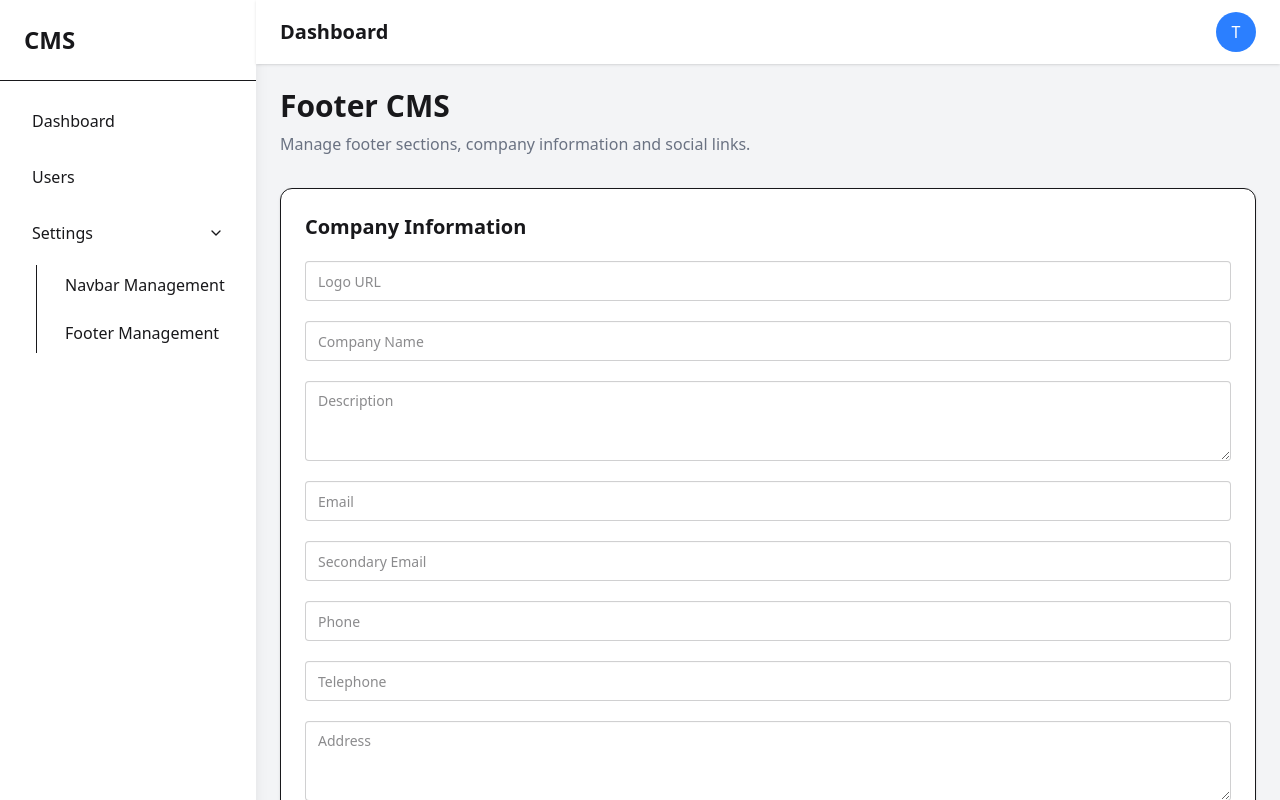
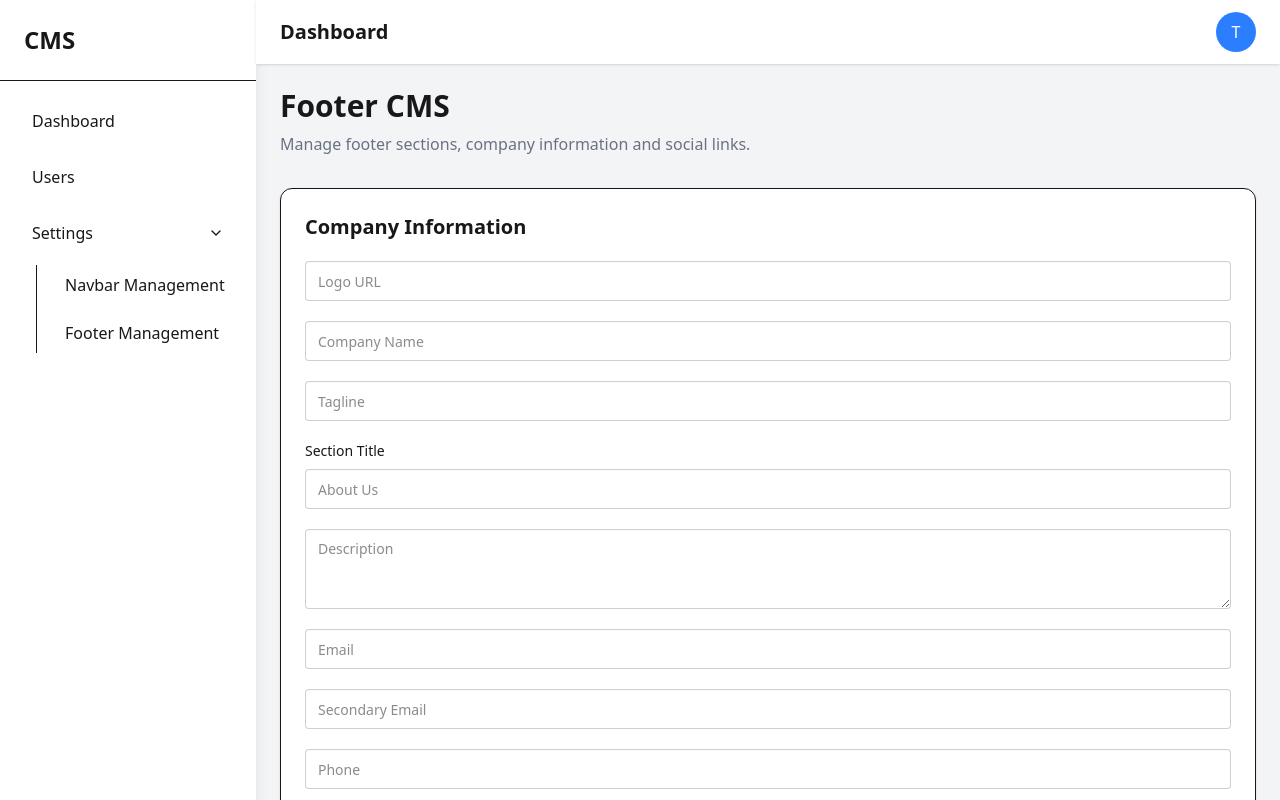
Before and after one commit to NourobaSultana/car-services, a Next.js app: page /dashboard/settings/cms/footer in a window 1280 px wide. Shown: the top 800 px of the page. Built offline with nearby package versions, Linux system fonts and the light colour scheme; no server answers; the database is empty.

Commit message:
done just all footer cms

```diff
--- a/src/Components/shared/Footer.jsx
+++ b/src/Components/shared/Footer.jsx
@@ -88,7 +88,9 @@ export default async function Footer() {
         <div className="mt-20 grid grid-cols-1 gap-10 md:grid-cols-2 lg:grid-cols-4 items-start">
           {/* About */}
           <div>
-            <h3 className="text-2xl font-bold  tracking-wide">About Us</h3>
+            <h3 className="text-2xl font-bold  tracking-wide">
+              {footer.companyInfo.title}
+            </h3>
 
             <div className="mt-3 mb-7 h-[3px] w-16 rounded-full bg-gradient-to-r from-white to-white/20"></div>
 
--- a/src/app/dashboard/settings/cms/footer/company/actions/updateCompanyInfo.js
+++ b/src/app/dashboard/settings/cms/footer/company/actions/updateCompanyInfo.js
@@ -14,6 +14,8 @@ export async function updateCompanyInfo(data) {
           companyInfo: {
             logo: data.logo,
             companyName: data.companyName,
+            title: data.title,
+            tagline: data.tagline,
             description: data.description,
             email: data.email,
             secondary_email: data.secondary_email,
--- a/src/app/dashboard/settings/cms/footer/company/companyForm.jsx
+++ b/src/app/dashboard/settings/cms/footer/company/companyForm.jsx
@@ -1,22 +1,24 @@
 "use client";
 
-import { useState } from "react";
+import { useState, useTransition } from "react";
 import { toast } from "sonner";
 import { updateCompanyInfo } from "./actions/updateCompanyInfo";
+import { useRouter } from "next/navigation";
 
 export default function CompanyForm({ companyInfo }) {
-  const [loading, setLoading] = useState(false);
+  const router = useRouter();
+  const [isPending, startTransition] = useTransition();
 
   async function handleSubmit(e) {
     e.preventDefault();
-
-    setLoading(true);
 
     const formData = new FormData(e.target);
 
     const payload = {
       logo: formData.get("logo"),
       companyName: formData.get("companyName"),
+      title: formData.get("title"),
+      tagline: formData.get("tagline"),
       description: formData.get("description"),
       email: formData.get("email"),
       secondary_email: formData.get("secondary_email"),
@@ -26,15 +28,16 @@ export default function CompanyForm({ companyInfo }) {
       secondary_address: formData.get("secondary_address"),
     };
 
+    startTransition(async () => {
       const result = await updateCompanyInfo(payload);
 
       if (result.success) {
         toast.success(result.message);
+        router.refresh();
       } else {
         toast.error(result.message);
       }
-
-    setLoading(false);
+    });
   }
 
   return (
@@ -57,6 +60,24 @@ export default function CompanyForm({ companyInfo }) {
         placeholder="Company Name"
         className="input input-bordered w-full"
       />
+      <input
+        name="tagline"
+        defaultValue={companyInfo?.tagline}
+        placeholder="Tagline"
+        className="input input-bordered w-full"
+      />
+
+      <div>
+        <label className="mb-2 block text-sm font-medium">Section Title</label>
+
+        <input
+          type="text"
+          name="title"
+          defaultValue={companyInfo?.title}
+          placeholder="About Us"
+          className="input input-bordered w-full"
+        />
+      </div>
 
       <textarea
         name="description"
@@ -105,8 +126,8 @@ export default function CompanyForm({ companyInfo }) {
         className="textarea textarea-bordered w-full"
       />
 
-      <button disabled={loading} className="btn btn-primary">
-        {loading ? "Updating..." : "Update Company"}
+      <button disabled={isPending} className="btn btn-primary">
+        {isPending ? "Updating..." : "Update Company"}
       </button>
     </form>
   );
--- a/src/app/dashboard/settings/cms/footer/page.jsx
+++ b/src/app/dashboard/settings/cms/footer/page.jsx
@@ -29,10 +29,10 @@ export default async function FooterPage() {
         </div>
       </div>
       {/* company information */}
-      <CompanyForm />
+      <CompanyForm companyInfo={footer?.companyInfo} />
       {/* Company Preview Table */}
 
-      <CompanyPreview footer={footer} />
+      <CompanyPreview companyInfo={footer?.companyInfo} />
       {/* Sections */}
 
       <div className="grid gap-6 lg:grid-cols-3">
```
Lines whose indentation alone changed are shown as unchanged.
